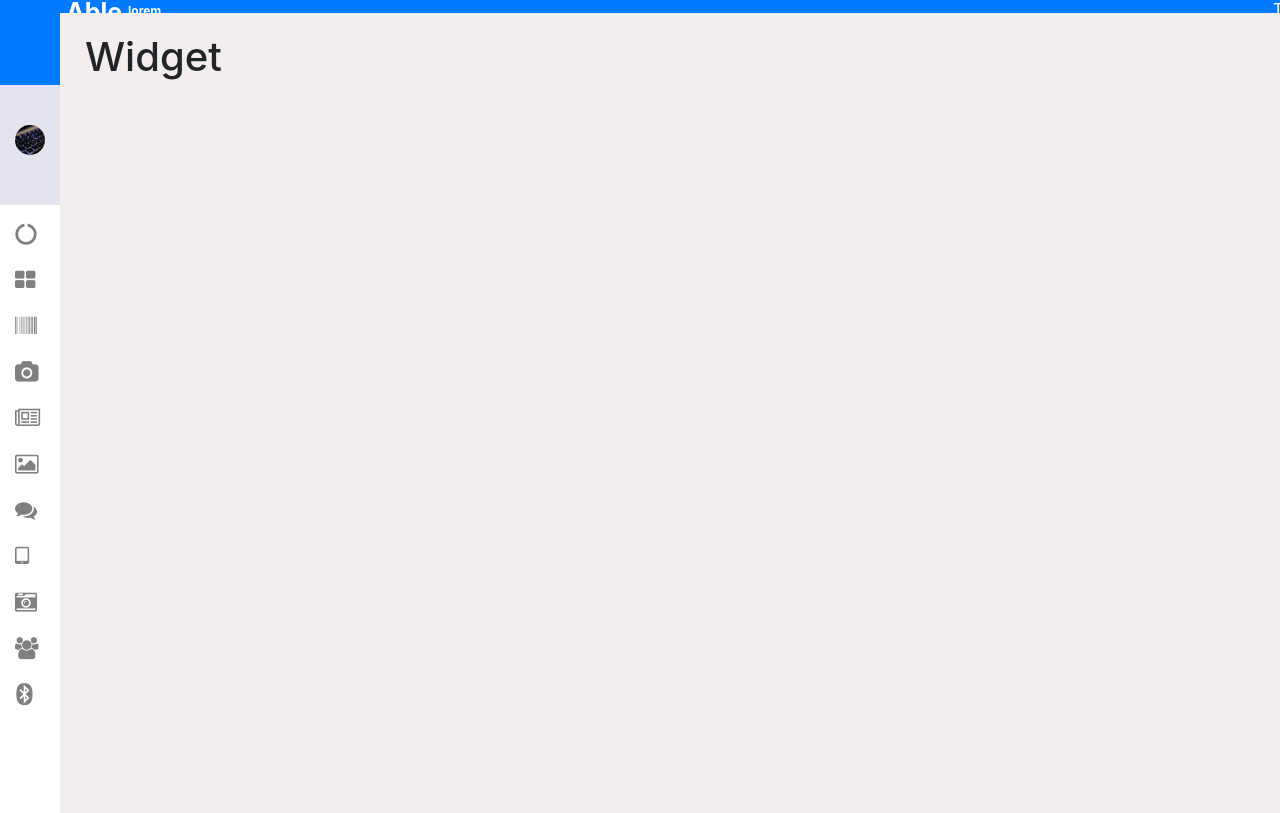
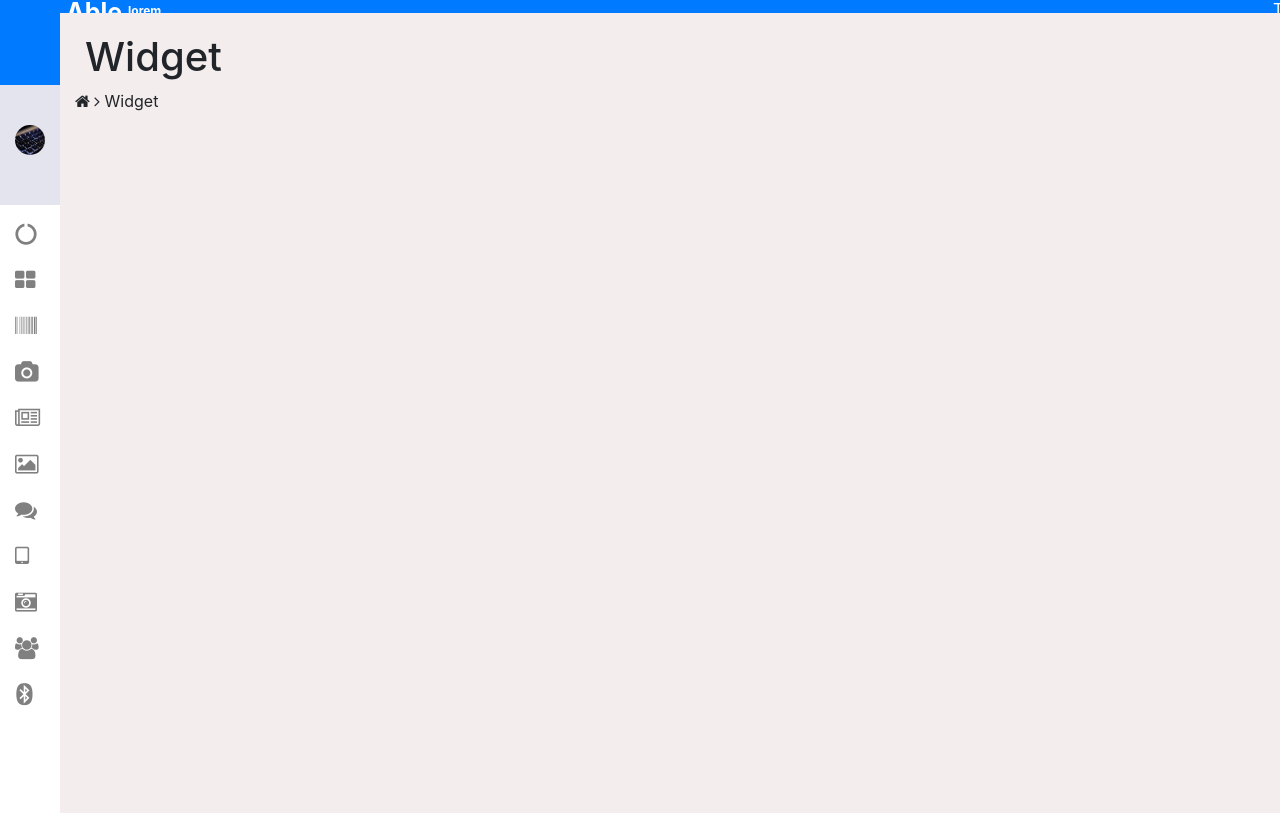
Before and after one commit to Teewai57/Second-dashboard, a plain HTML site: page index.html in a window 1280 px wide. Shown: the part 59-872 px from the top of the page. Drawn offline with nearby package versions, Linux system fonts and the light colour scheme.

Commit message:
ädded widgets text

```diff
--- a/index.html
+++ b/index.html
@@ -72,6 +72,7 @@
             </div>
             <div class="col-md-12" style="background-color: rgb(243, 237, 237); width: 1439.1px; height: 800px; margin-left: 60px;position: absolute; top: 72px;">
                 <h1 style="padding-top: 20px; padding-left: 10px;">Widget</h1>
+                <p><i class="fa fa-home" aria-hidden="true"></i> <i class="fa fa-angle-right" aria-hidden="true"></i> Widget</p>
 
 
             </div>
```
